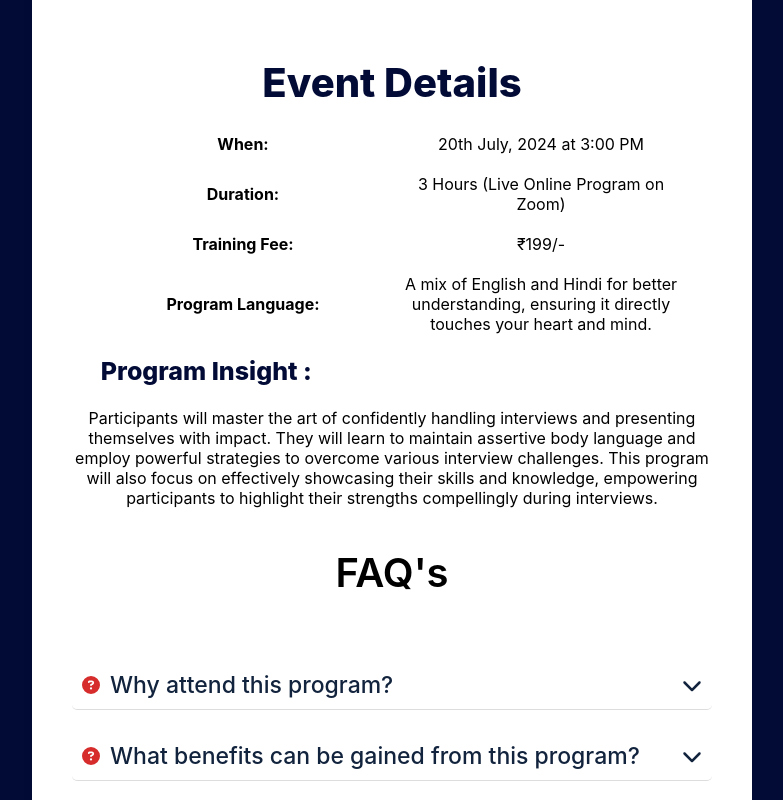
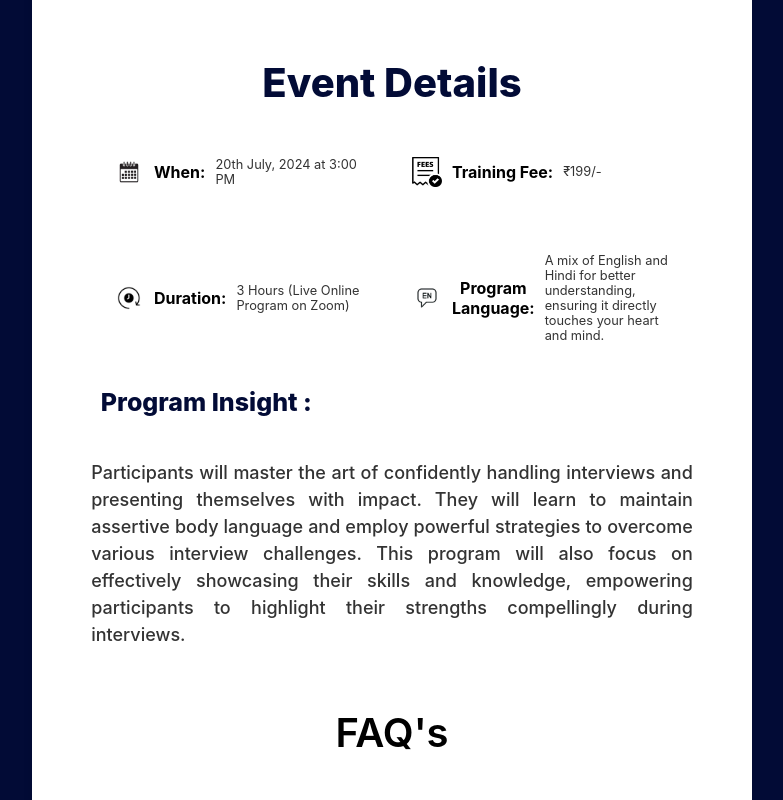
Before and after one commit to shiwanshupandey/upiFront, a React (Create React App) app: page / in a window 1280 px wide. Shown: the part 940-1740 px from the top of the page, without its empty margins (248-1031 px from the left). Built offline with nearby package versions, Linux system fonts and the light colour scheme.

Commit message:
Update FormIntro.js

```diff
--- a/src/Components/FormIntro.js
+++ b/src/Components/FormIntro.js
@@ -5,10 +5,11 @@ import FormData from "./FormData.json";
 import Button from './Button/Button';
 
 const FormIntro = () => {
-  const imageUrl = "./Photouse.png"; // Replace with the path to your image
+  const imageUrl = "./Photouse.webp"; // Replace with the path to your image
 
   return (
     <div className='Intro-container'>
+      {/* <img src="./logo.webp" alt='logo' className='ogcs-logo'/> */}
 
       <div className="image-responsive">
         <img
@@ -26,14 +27,31 @@ const FormIntro = () => {
         </div>
 
         <h1 className='WhyHeading'>Event Details</h1>
-        <p className='EventDetails'>
-          <strong>When:</strong> 20th July, 2024 at 3:00 PM<br/>
-          <strong>Duration:</strong> 3 Hours (Live Online Program on Zoom)<br/>
-          <strong>Training Fee:</strong> ₹199/-<br/>
-          <strong>Program Language:</strong> A mix of English and Hindi for better understanding, ensuring it directly touches your heart and mind.
-        </p>
+        <div className='EventDetails'>
+  <div className='detail-item'>
+    <img src='./icon1.webp' alt='Calendar icon' className='icon-FormIntro' />
+    <h1 className='DetailsEventHeading'>When:</h1>
+    <p className='DetailsEventPara'>20th July, 2024 at 3:00 PM</p>
+  </div>
+  <div className='detail-item'>
+    <img src='./icon3.webp' alt='Money icon' className='icon-FormIntro' />
+    <h1 className='DetailsEventHeading'>Training Fee:</h1>
+    <p className='DetailsEventPara'>₹199/-</p>
+  </div>
+  <div className='detail-item'>
+    <img src='./icon2.webp' alt='Clock icon' className='icon-FormIntro' />
+    <h1 className='DetailsEventHeading'>Duration:</h1>
+    <p className='DetailsEventPara'> 3 Hours (Live Online Program on Zoom)</p>
+  </div>
+  <div className='detail-item'>
+    <img src='./icon4.webp' alt='Language icon' className='icon-FormIntro' />
+    <h1 className='DetailsEventHeading'>Program Language:</h1>
+    <p className='DetailsEventPara'> A mix of English and Hindi for better understanding, ensuring it directly touches your heart and mind.</p>
+  </div>
+</div>
+
         <h1 className='WhyHeading2'>Program Insight :</h1>
-        <p className='WhyTrainer'>Participants will master the art of confidently handling interviews and presenting themselves with impact. They will learn to maintain assertive body language and employ powerful strategies to overcome various interview challenges. This program will also focus on effectively showcasing their skills and knowledge, empowering participants to highlight their strengths compellingly during interviews.</p>
+        <p className='WhyPara'>Participants will master the art of confidently handling interviews and presenting themselves with impact. They will learn to maintain assertive body language and employ powerful strategies to overcome various interview challenges. This program will also focus on effectively showcasing their skills and knowledge, empowering participants to highlight their strengths compellingly during interviews.</p>
 
         <Faqs data={FormData.faqs}/>
         {/* <a href="https://www.ogcs.co.in/about-us" target="_blank" rel="noopener noreferrer" className='Link-pages'><FontAwesomeIcon icon={faArrowRight} /> About Us</a> */}
```
